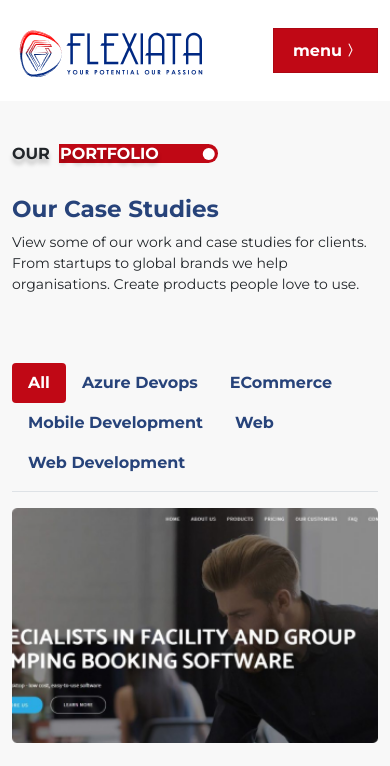
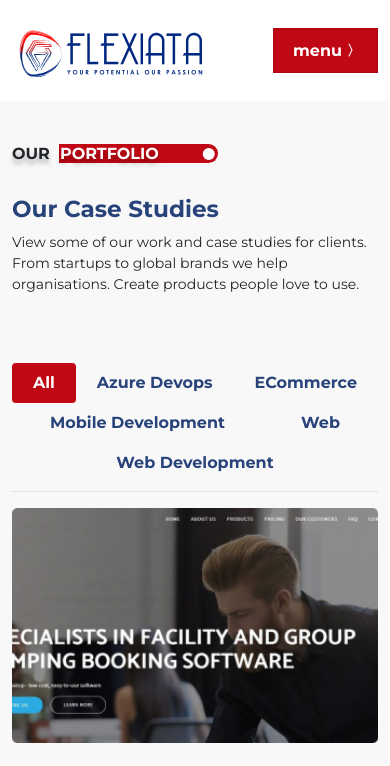
Before and after one commit to Osada97/flexiata, a website: page portfolio.html in a window 390 px wide. Shown: the top 766 px of the page. Drawn offline with nearby package versions, Linux system fonts and the light colour scheme.

Commit message:
changed hero image in mobile and about us page section padding

```diff
--- a/portfolio.html
+++ b/portfolio.html
@@ -100,7 +100,7 @@
       <div class="container-xl pb-5">
         <nav>
           <div
-            class="nav nav-pills border-bottom pb-2"
+            class="nav nav-pills nav-fill border-bottom pb-2"
             id="nav-tab"
             role="tablist"
           >
--- a/scss/sections/services_page/_serviceshero.scss
+++ b/scss/sections/services_page/_serviceshero.scss
@@ -5,6 +5,9 @@
     background: url(../../assets/img/services_page/hero.png) no-repeat right bottom;
     @include media-breakpoint-down(md){
         width: 100% !important;
+    }
+    @include media-breakpoint-down(sm){
+        background: url(../../assets/img/services_page/heromobile.png) no-repeat right bottom;
     }
 
     h3{
```
Also changed, not shown: aboutus.html (+4 -4 lines), assets/css/main.css, assets/img/chooseUs/02.png, assets/img/services_page/heromobile.png (added), 1 other file.
